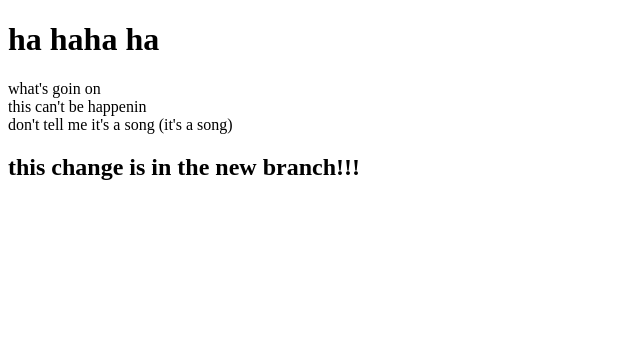
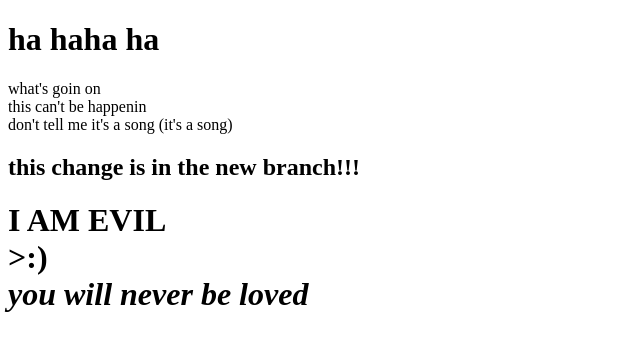
Before and after one commit to Bed-e/MyFirstRepo, a plain HTML site: page index.html in a window 1280 px wide. Shown: the whole page, without its empty margins (0-640 px from the left). Drawn offline with Linux system fonts and the light colour scheme.

Commit message:
evil changes implimented!

```diff
--- a/index.html
+++ b/index.html
@@ -12,5 +12,11 @@
         <h2>
             this change is in the new branch!!!
         </h2>
+        <h1>
+            I AM EVIL <br>
+            >:)<br>
+            <em>you will never be loved</em>
+        </h1>
     </body>
+
 </Html>
--- a/index.js
+++ b/index.js
@@ -0,0 +1 @@
+//EVEN THE JAVASCRIPT IS EVIL
```
Also changed, not shown: file.txt.
